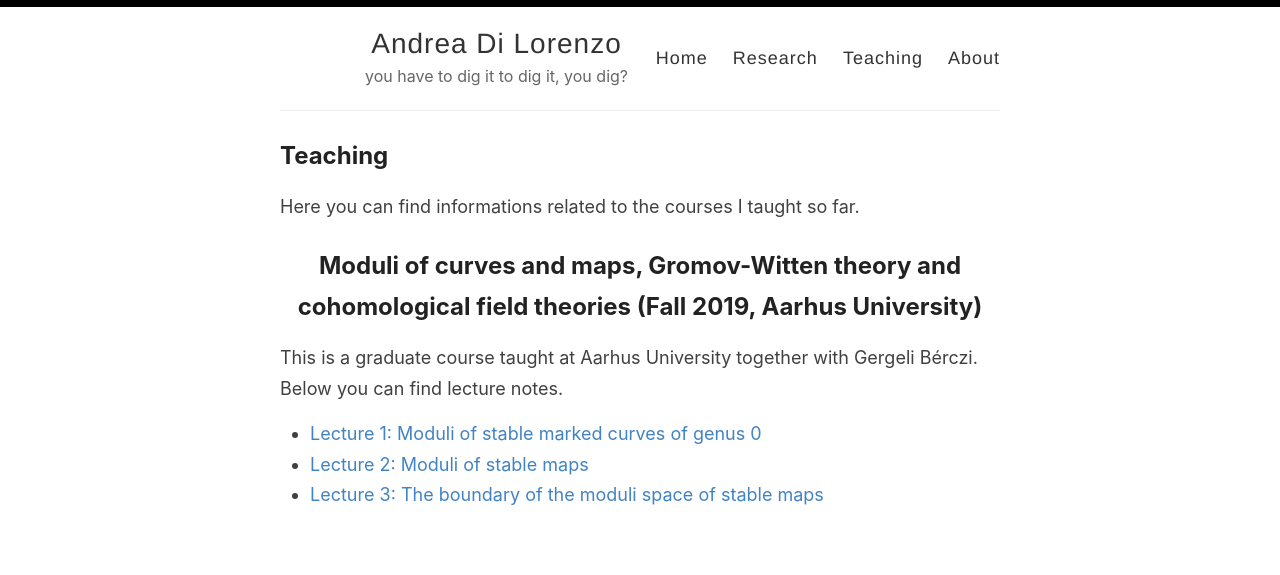
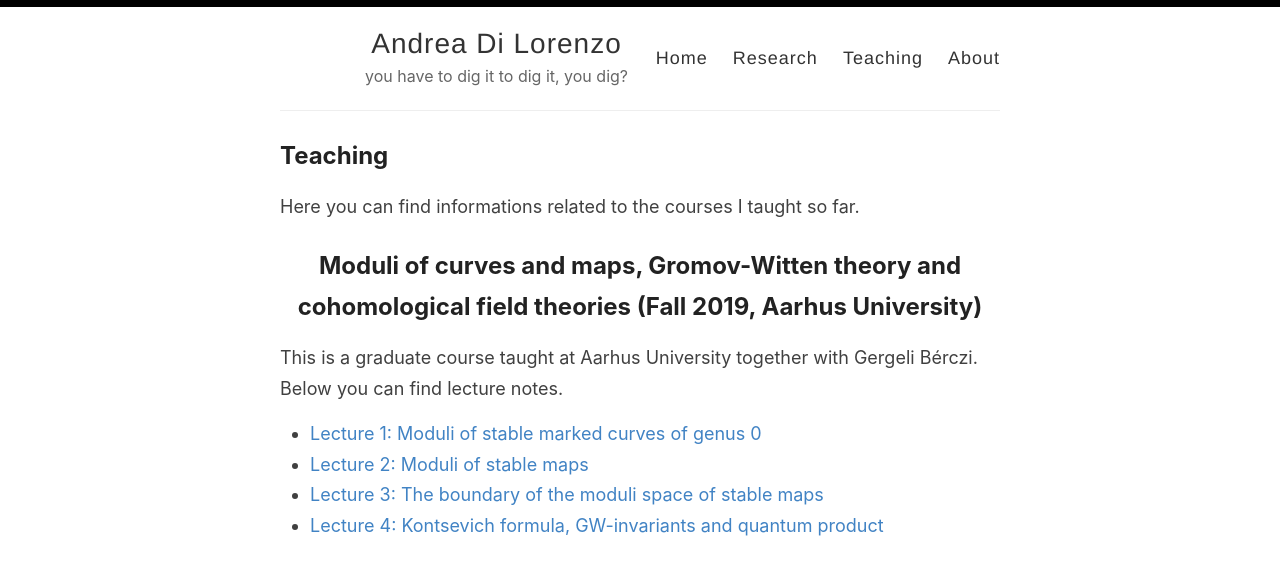
Before and after one commit to anddil/anddil.github.io, a Jekyll site: the page built from _pages/teaching.md, in a window 1280 px wide. Shown: the top 575 px of the page. Built offline with Jekyll 4.4.1, drawn with Linux system fonts in a browser that asks for light colours.

Commit message:
Update teaching.md

```diff
--- a/_pages/teaching.md
+++ b/_pages/teaching.md
@@ -12,3 +12,4 @@ This is a graduate course taught at Aarhus University together with Gergeli Bér
 - [Lecture 1: Moduli of stable marked curves of genus 0](CohFT/Lecture1.pdf)
 - [Lecture 2: Moduli of stable maps](CohFT/Lecture2.pdf)
 - [Lecture 3: The boundary of the moduli space of stable maps](CohFT/Lecture3.pdf)
+- [Lecture 4: Kontsevich formula, GW-invariants and quantum product](CohFT/Lecture4.pdf)
```
